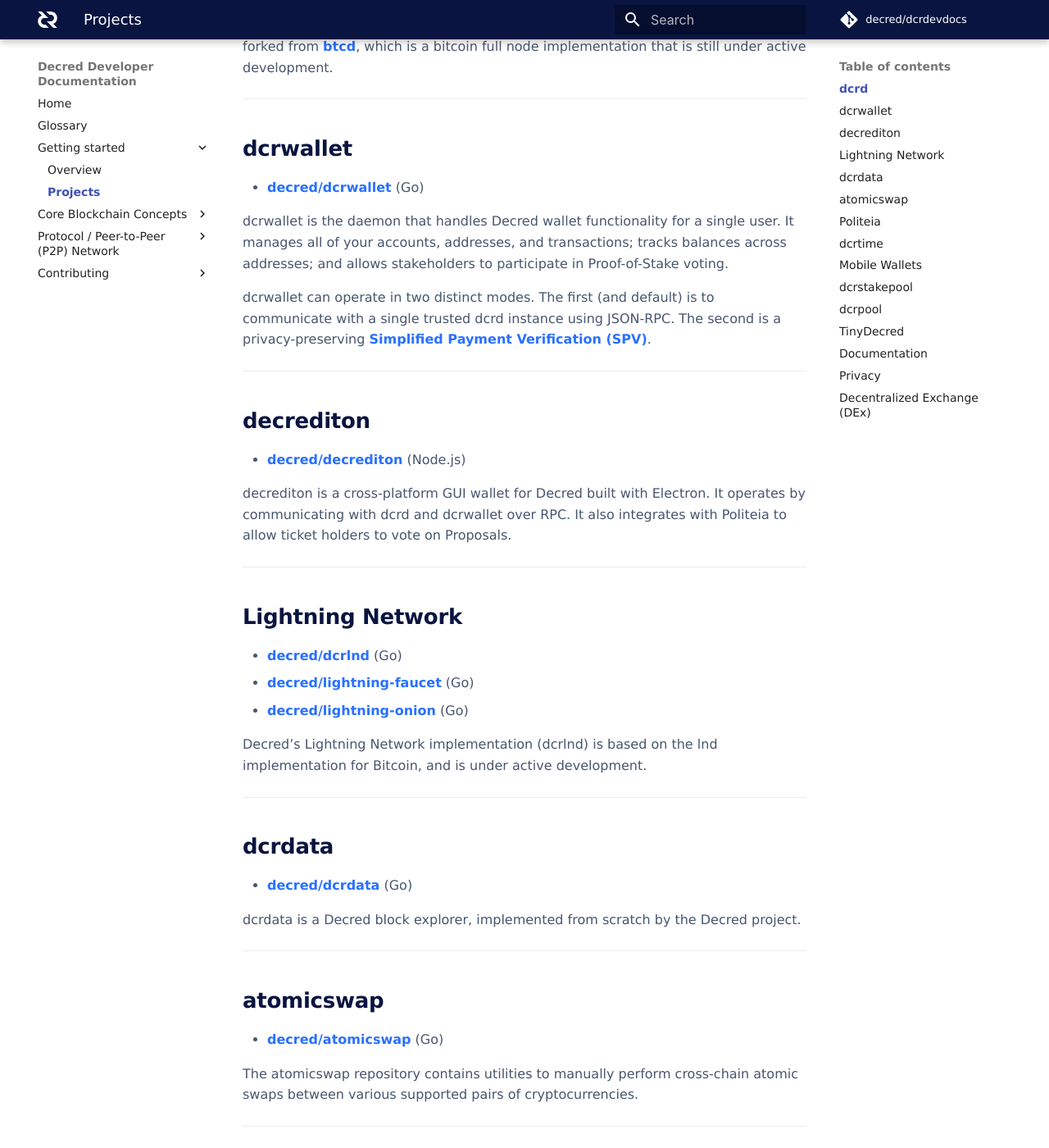
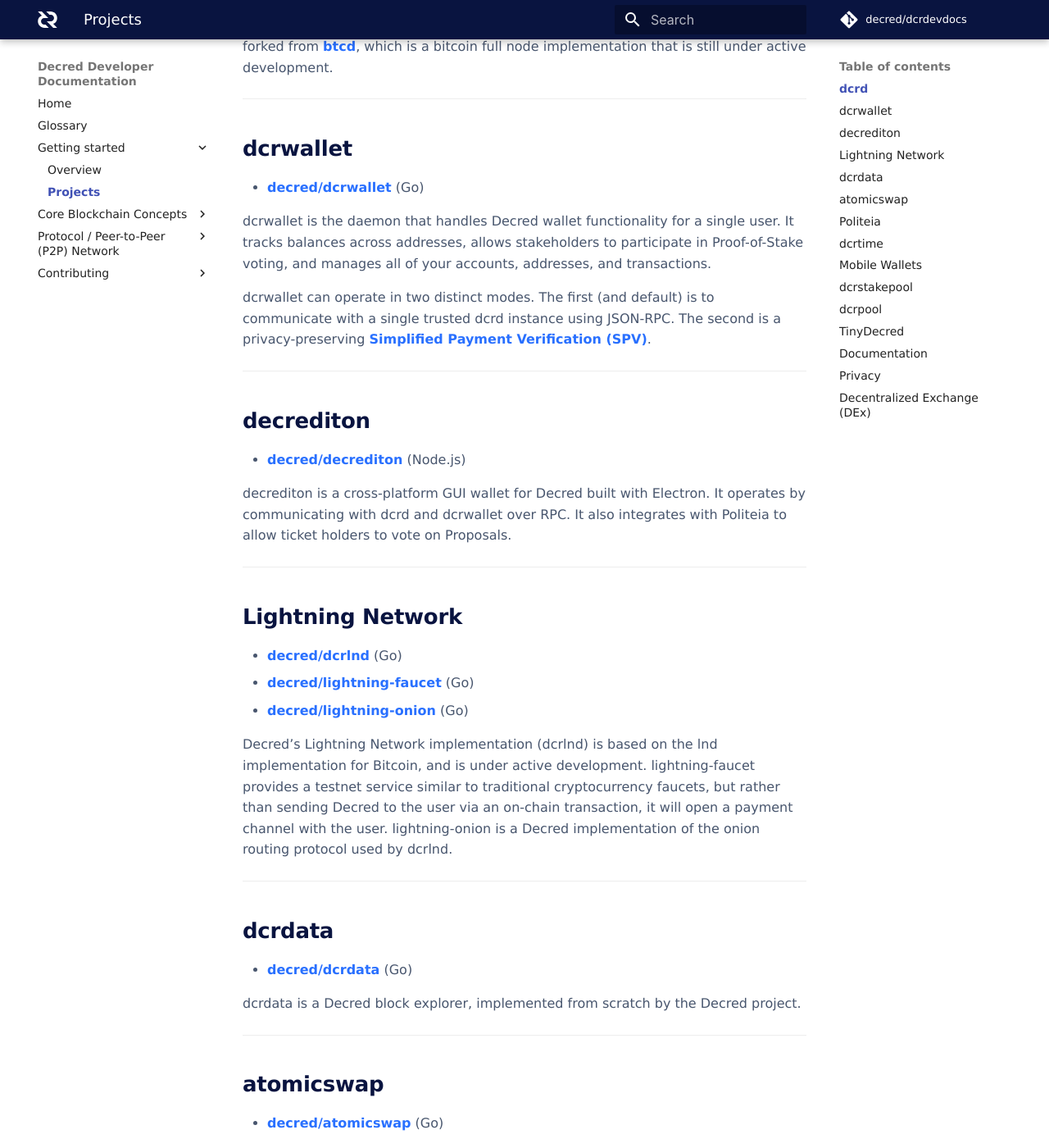
Before and after one commit to decred/dcrdevdocs, an MkDocs documentation site: the page built from docs/getting_started/projects.md, in a window 1280 px wide and 1400 px high, scrolled down 524 px. Shown: the whole window at 82% size. Built offline with MkDocs 1.6.1 and Material for MkDocs 9.7.7, drawn with Linux system fonts in a browser that asks for light colours; some web fonts are replaced; comment, search, counter and statistics services are not loaded; some of the changed text lies outside the part shown.

Commit message:
s-ben review.

```diff
--- a/docs/getting_started/projects.md
+++ b/docs/getting_started/projects.md
@@ -2,7 +2,7 @@
 
 ---
 
-All projects listed on this page are currently in active development by Decred Developers.
+All projects listed on this page are currently in active development by Decred developers.
 All projects are open source with their source code available on GitHub.
 New contributors are welcome to contribute to any of these projects.
 
@@ -27,8 +27,8 @@ which is a bitcoin full node implementation that is still under active developme
 - [decred/dcrwallet](https://github.com/decred/dcrwallet) (Go)
 
 dcrwallet is the daemon that handles Decred wallet functionality for a single user.
-It manages all of your accounts, addresses, and transactions;
-tracks balances across addresses; and allows stakeholders to participate in Proof-of-Stake voting.
+It tracks balances across addresses, allows stakeholders to participate in Proof-of-Stake voting,
+and manages all of your accounts, addresses, and transactions.
 
 dcrwallet can operate in two distinct modes.
 The first (and default) is to communicate with a single trusted dcrd instance using JSON-RPC.
@@ -55,6 +55,10 @@ It also integrates with Politeia to allow ticket holders to vote on Proposals.
 
 Decred’s Lightning Network implementation (dcrlnd) is based on the lnd implementation
 for Bitcoin, and is under active development.
+lightning-faucet provides a testnet service similar to traditional cryptocurrency faucets,
+but rather than sending Decred to the user via an on-chain transaction, it will open a
+payment channel with the user.
+lightning-onion is a Decred implementation of the onion routing protocol used by dcrlnd.
 
 ---
 
@@ -120,10 +124,10 @@ Native wallets for both iOS and Android.
 
 - [decred/dcrstakepool](https://github.com/decred/dcrstakepool) (Go)
 
-dcrstakepool is the reference implementation for a Decred VSP
-(Voting Service Provider). It consists of two major components,
-a back-end voting daemon which remains online 24/7 and votes on
-behalf of users, and a front-end website which allows users to
+dcrstakepool is the reference implementation for a Decred Voting Service Provider
+(VSP).
+It consists of two major components: a back-end voting daemon which remains online
+24/7 and votes on behalf of users, and a front-end website which allows users to
 register and manage their accounts.
 
 ---
```
Also changed, not shown: other parts of docs/getting_started/projects.md (+2 -2 lines).
